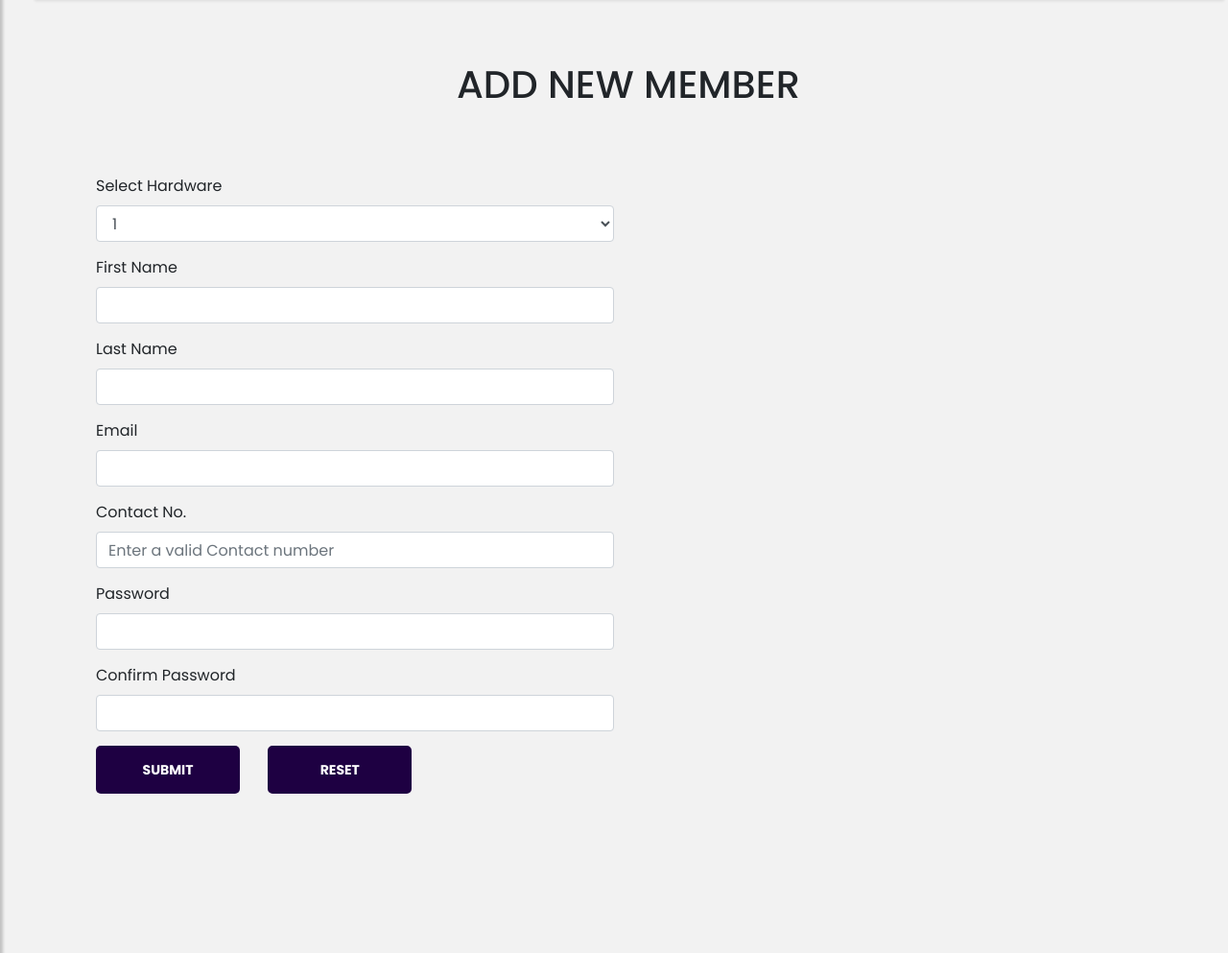
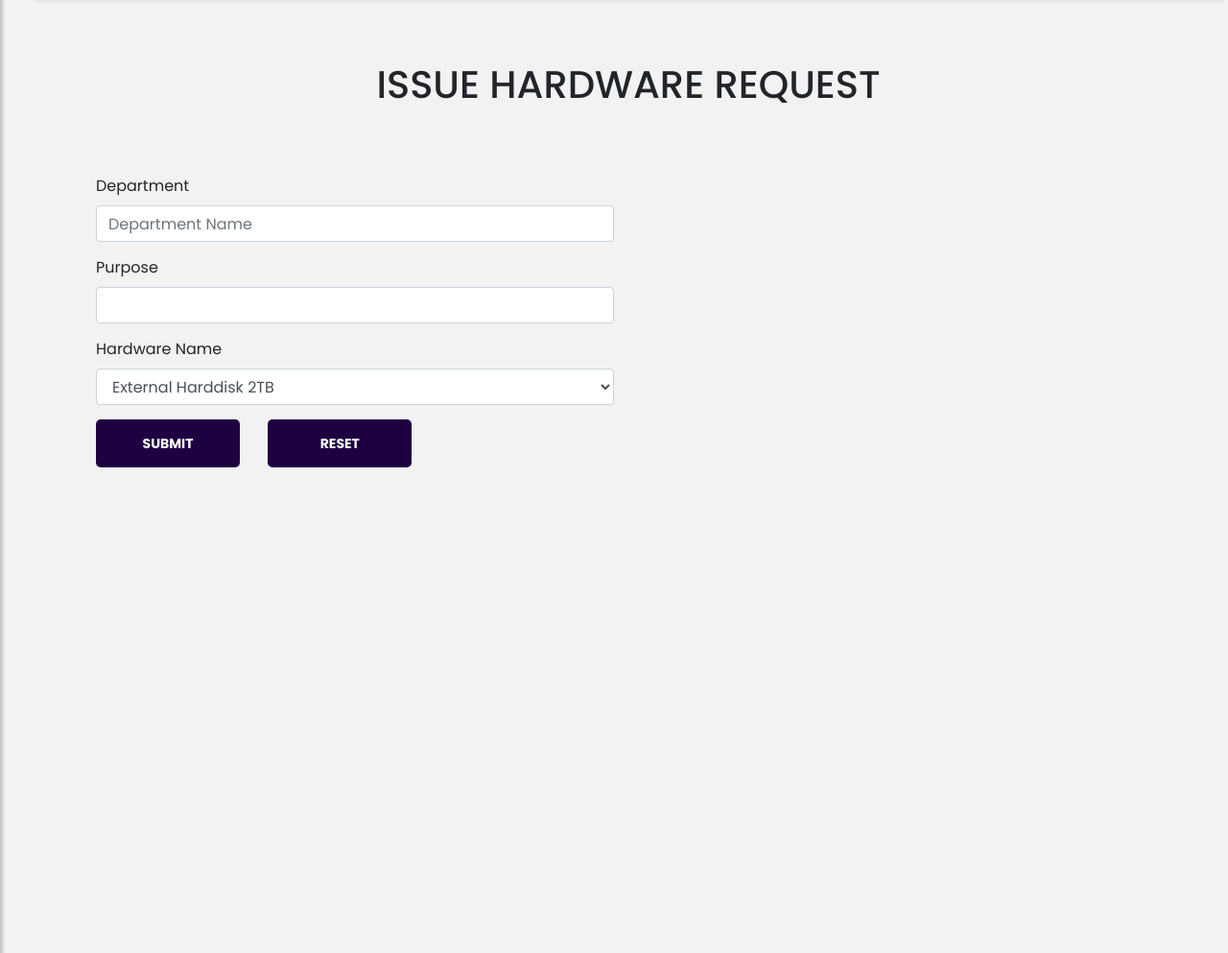
Before and after one commit to thejaynesh/Machine_Tracking, a PHP site: page /issuerequestv2.php in a window 1280 px wide. Shown: the part 90-1083 px from the top of the page at 96% size. Run offline with PHP 8.4, Linux system fonts and the light colour scheme; a user stored in the database is signed in; data comes from the database, SQL or seed files in the repository; some libraries are stand-ins or nearby versions.

Commit message:
Update issuerequestv2.php

```diff
--- a/issuerequestv2.php
+++ b/issuerequestv2.php
@@ -1,67 +1,51 @@
 <?php
     session_start();
     require_once "pdo.php";
-    if( !isset($_SESSION['id']) )
-    {
-        die('ACCESS DENIED');
-    }
-    if( $_SESSION['role'] != '0' )
-    {
-        die('ACCESS DENIED');
-    }
+
     if(isset($_POST['cancel']))
     {
-        header("Location: homev2.php");
+        header("Location: index.php");
         return;
     }
+    if(!isset($_SESSION['id']))
+    {
+        die("ACCESS DENIED");
+    }
 
-    $salt='new_ton56*';
-
-    if(isset($_POST['id']) )
+    if(isset($_POST['department']) )
     {
-        if ( strlen($_POST['id']) < 1 || strlen($_POST['first_name']) < 1 || strlen($_POST['last_name']) < 1 || strlen($_POST['email']) < 1 || strlen($_POST['pass']) < 1 || strlen($_POST['c_pass']) < 1|| strlen($_POST['contact_no']) < 1)
+        if ( strlen($_POST['department']) < 1 || strlen($_POST['purpose']) < 1)
         {
             $_SESSION['error'] = "All Fields are required<br>";
-            header('Location: add_memberv2.php');
+            header('Location: issue_requestv2.php');
             return;
         }
         else
         {
-            $stmt = $pdo->prepare('SELECT COUNT(*) FROM member WHERE id = :id');
-            $stmt->execute(array(':id' => $_POST['id']));
-            $row = $stmt->fetch(PDO::FETCH_ASSOC);
-            if($row['COUNT(*)'] !== '0')
-            {
-                $_SESSION['error'] = "This ID already exists<br>";
-                header('Location: add_memberv2.php');
-                return;
-            }
 
-            if($_POST['pass'] === $_POST['c_pass'])
-            {
-                if(strlen($_POST['pass'])<8)
-                {
-                    $_SESSION['error'] = "Password must be atleast 8 character long<br>";
-                    header('Location: add_memberv2.php');
+
+                $date=date('y-m-d');
+                $stmt=$pdo->prepare("SELECT name_id from name WHERE name =:name");
+                $stmt->execute(array(":name"=>$_POST['hardware']));
+                $rowname=$stmt->fetch(PDO::FETCH_ASSOC);
+                $stmt = $pdo->prepare('INSERT INTO `issue_request`( `department`, `id`, `purpose`, `date_of_request`, `name_of_hardware`) VALUES (:department,:id,:purpose, :dat,:hardware)');
+                    $stmt->execute(array(':dat' => date('y-m-d'),
+                      ':department' => $_POST['department'],
+                       ':purpose' => $_POST['purpose'],
+                       ':id'=>$_SESSION['id'],
+                       ':hardware'=>$rowname['name_id']
+                   ));
+                    echo $rowname['name_id'].$_POST['hardware'];
+                $_SESSION['success'] = "Issue Request Sent Successfully<br>";
+
+                    if(isset($_SESSION['id']))
+                        header("Location:homev2.php");
+                    else
+                        header('Location: index.php');
+
                     return;
-                }
-                else
-                {
-                    $check = hash('md5', $salt.$_POST['pass']);
-                    $stmt = $pdo->prepare('INSERT INTO member (id, first_name, last_name, email, pass_word ,role,contact_no) VALUES (:id, :fn, :ln, :em, :pw,"2",:cn)');
-                    $stmt->execute(array(':id' => $_POST['id'], ':fn' => $_POST['first_name'], ':ln' => $_POST['last_name'], ':em' => $_POST['email'], ':pw' => $check,':cn' => $_POST['contact_no']));
 
-                    $_SESSION['success'] = "Member Added Successfully<br>";
-                    header('Location: homev2.php');
-                    return;
-                }
-            }
-            else
-            {
-                $_SESSION['error'] = "Passwords do not match<br>";
-                header('Location: add_memberv2.php');
-                return;
-            }
+
         }
     }
 ?>
@@ -136,10 +120,10 @@ td:hover{
             </nav>
             <br>
 
-   <center><h1>ADD NEW MEMBER</h1></center>
+   <center><h1>ISSUE HARDWARE REQUEST</h1></center>
 
 
-    <div id="error" style="color: red; margin-left: 90px; margin-bottom: 20px;"></div>
+     <div id="error" style="color: red; margin-left: 90px; margin-bottom: 20px;"></div>
     <?php
         if ( isset($_SESSION['error']) )
         {
@@ -153,44 +137,35 @@ td:hover{
         }
     ?>
 
-    <form method="POST"  class="register-form">
+    <form method="POST" class="register-form">
     <div class="form-row">
     <div class="form-group">
     <div class="form-input">
-    <label>Select Hardware</label>
-    <select name="hardwarename" class="form-control">
-        <?php
-            $stmt=$pdo->query("SELECT description from hardware WHERE state =0");
-            while($row=$stmt->fetch(PDO::FETCH_ASSOC))
-                echo "<option>".$row['description']."</option>"
+    <label>Department </label>
+    <input type="text" name="department" required="" class="form-control" placeholder="Department Name" id="deprt" onchange="Names('deprt')"> </div>
 
-        ?>
+    <div class="form-input">
+    <label>Purpose</label>
+    <input type="text" name="purpose" required="" class="form-control" id="purp" onchange="Purpose('purp')"> </div>
+    <div class="form-input">
+    <label>Hardware Name</label>
+    <select name="hardware" class="form-control">
+           <?php
+                $qr=$pdo->query("SELECT * FROM hardware WHERE state=0 GROUP BY description");
+                while($row=$qr->fetch(PDO::FETCH_ASSOC))
+                {
+                    $pro = $pdo->prepare("SELECT spec FROM specification where spec_id = :name_id");
+                    $pro->execute(array(':name_id' => $row['description']));
+                    $name=$pdo->prepare("SELECT name from name where name_id = :name");
+                    $name->execute(array(":name"=>$row['name']));
+                    $namer=$name->fetch(PDO::FETCH_ASSOC);
+                    $pron = $pro->fetch(PDO::FETCH_ASSOC);
+                    echo "<option value ='". $namer['name']."'>".$namer['name'].' '.$pron['spec']."</option>";
+                }
+            ?>
     </select>
     </div>
 
-    <div class="form-input">
-    <label>First Name</label>
-    <input type="text" name="first_name" required="" class="form-control" id="fname" onchange="Names('fname')"> </div>
-
-    <div class="form-input">
-    <label>Last Name</label>
-    <input type="text" name="last_name" required="" class="form-control" id="lname" onchange="Names('lname')"> </div>
-
-    <div class="form-input">
-    <label>Email</label>
-    <input type="email" name="email" required="" class="form-control"> </div>
-
-    <div class="form-input">
-      <label>Contact No.</label>
-      <input type="text" name="contact_no" class="form-control" required placeholder="Enter a valid Contact number"> </div>
-
-      <div class="form-input">
-    <label>Password</label>
-    <input type="password" name="pass" required="" class="form-control"> </div>
-
-    <div class="form-input">
-    <label>Confirm Password</label>
-    <input type="password" required="" name="c_pass" class="form-control"> </div>
 
     <div class="form-submit">
 
@@ -198,7 +173,6 @@ td:hover{
     <input type="reset" value="Reset" class="submit" id="reset" name="reset" />
         </div>
     </form>
-
    </div>
     </div>
 
```
